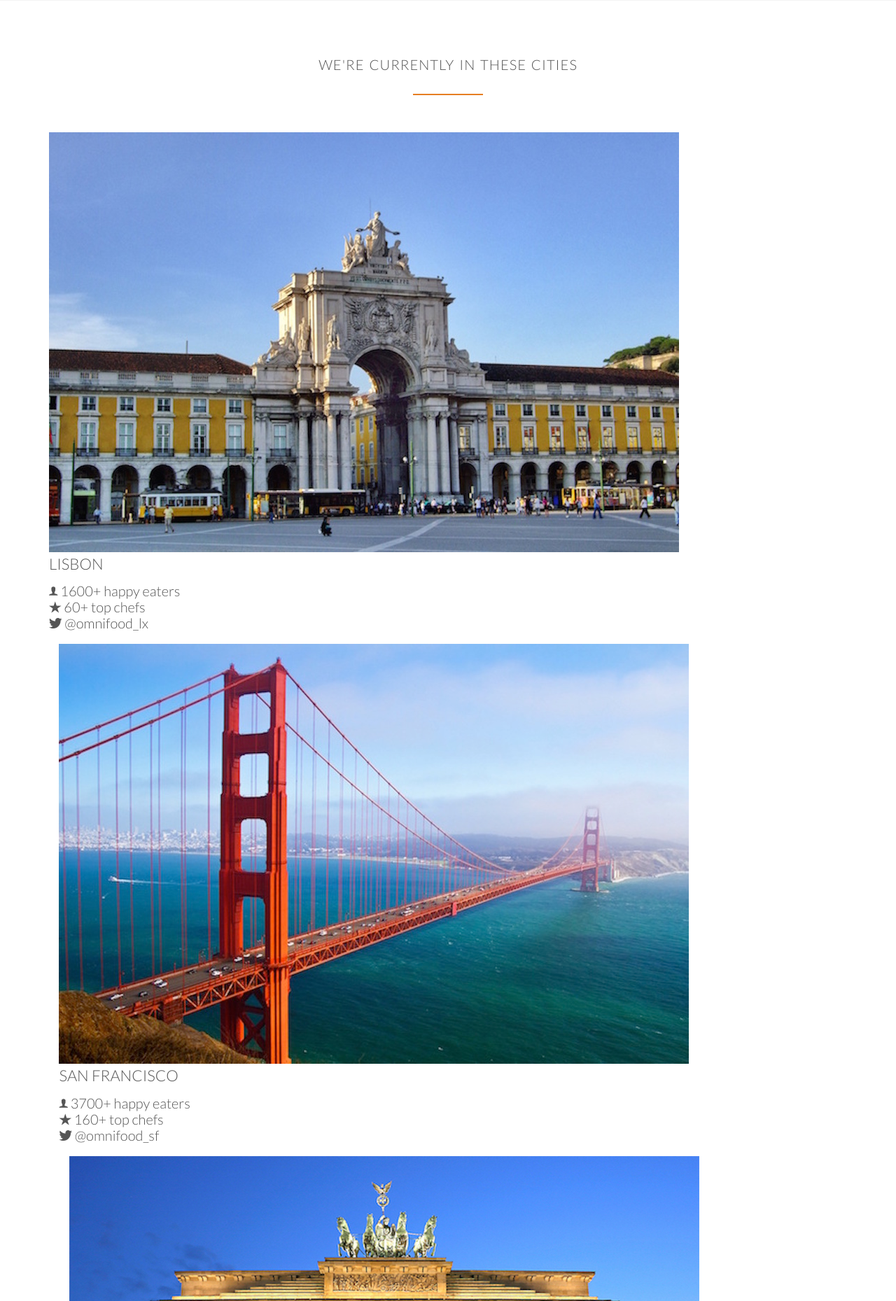
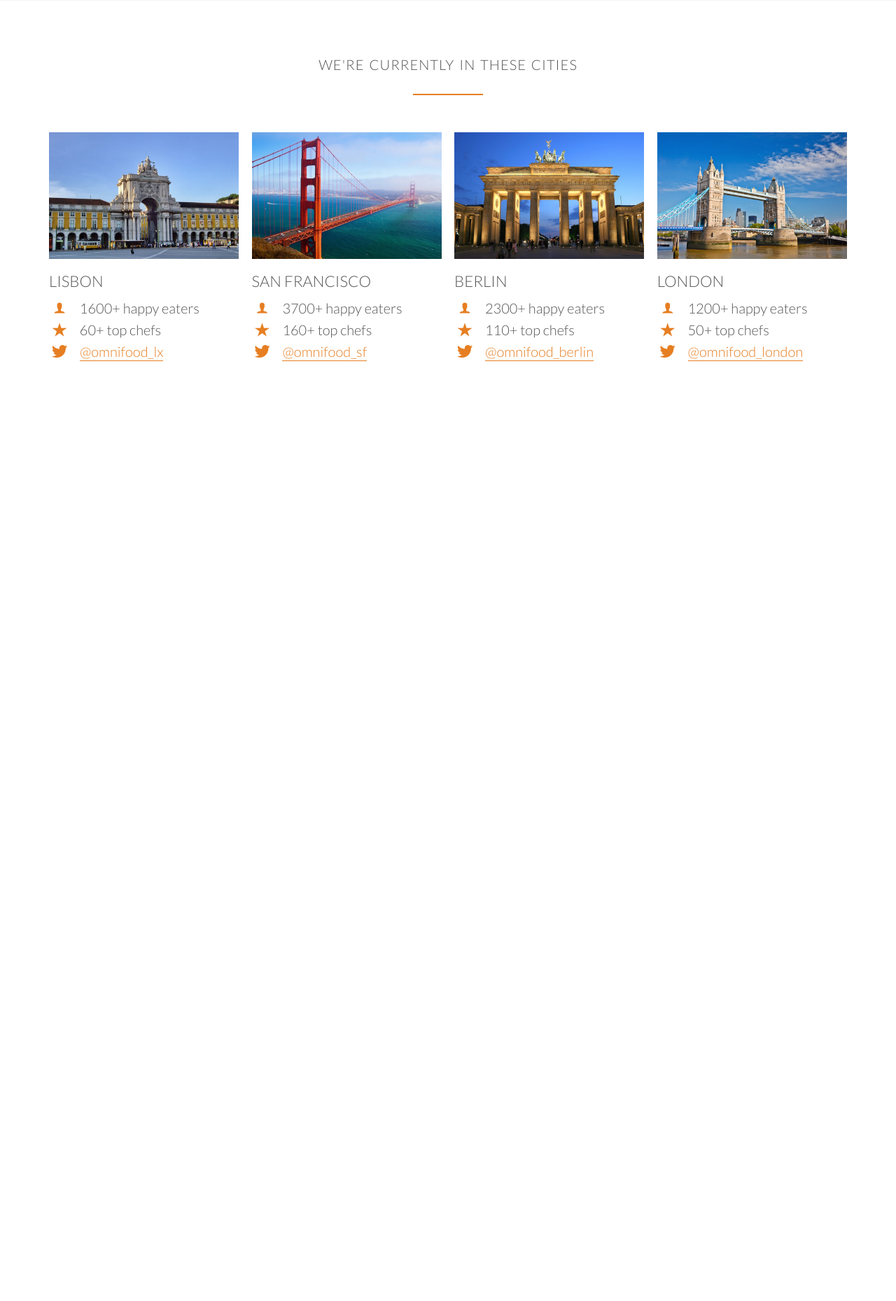
Before and after one commit to RJDulac/omnifood, a PHP site: page / in a window 1280 px wide. Shown: the part 2692-4551 px from the top of the page at 70% size. After the commit the page ends 3208 px from the top, so only its background shows below. Run offline with PHP 8.4, Linux system fonts and the light colour scheme; some web fonts are replaced.

Commit message:
cities section styled

```diff
--- a/index.html
+++ b/index.html
@@ -155,65 +155,68 @@
 			<h2>We're currently in these cities</h2>
 		</div>
 		<div class="row">
-			<div class="col 1-of-4 box">
+			<div class="col span-1-of-4 box">
 				<img src="resources/img/lisbon-3.jpg" alt="Lisbon">
 				<h3>Lisbon</h3>
 				<div class="city-feature">
-					<i class="ion-ios-person"></i>
+					<i class="ion-ios-person icon-small"></i>
 					1600+ happy eaters
 				</div>
 				<div class="city-feature">
-					<i class="ion-ios-star"></i>
+					<i class="ion-ios-star icon-small"></i>
 					60+ top chefs
 				</div>
 				<div class="city-feature">
-					<i class="ion-social-twitter"></i>
-					@omnifood_lx
+					<i class="ion-social-twitter icon-small"></i>
+					<a href="#">@omnifood_lx</a>
 				</div>
-			<div class="col 1-of-4 box">
+			</div>
+			<div class="col span-1-of-4 box">
 				<img src="resources/img/san-francisco.jpg" alt="San Francisco">
 				<h3>San Francisco</h3>
 				<div class="city-feature">
-					<i class="ion-ios-person"></i>
+					<i class="ion-ios-person icon-small"></i>
 					3700+ happy eaters
 				</div>
 				<div class="city-feature">
-					<i class="ion-ios-star"></i>
+					<i class="ion-ios-star icon-small"></i>
 					160+ top chefs
 				</div>
 				<div class="city-feature">
-					<i class="ion-social-twitter"></i>
-					@omnifood_sf
+					<i class="ion-social-twitter icon-small"></i>
+					<a href="#">@omnifood_sf</a>
 				</div>
-			<div class="col 1-of-4 box">
+			</div>
+			<div class="col span-1-of-4 box">
 				<img src="resources/img/berlin.jpg" alt="Berlin">
 				<h3>Berlin</h3>
 				<div class="city-feature">
-					<i class="ion-ios-person"></i>
+					<i class="ion-ios-person icon-small"></i>
 					2300+ happy eaters
 				</div>
 				<div class="city-feature">
-					<i class="ion-ios-star"></i>
+					<i class="ion-ios-star icon-small"></i>
 					110+ top chefs
 				</div>
-				<div class="city-feature">
-					<i class="ion-social-twitter"></i>
-					@omnifood_berlin
+					<div class="city-feature">
+						<i class="ion-social-twitter icon-small"></i>
+						<a href="#">@omnifood_berlin</a>
+					</div>
 				</div>
-			<div class="col 1-of-4 box">
+				<div class="col span-1-of-4 box">
 				<img src="resources/img/london.jpg" alt="London">
 				<h3>London</h3>
 				<div class="city-feature">
-					<i class="ion-ios-person"></i>
+					<i class="ion-ios-person icon-small"></i>
 					1200+ happy eaters
 				</div>
 				<div class="city-feature">
-					<i class="ion-ios-star"></i>
+					<i class="ion-ios-star icon-small"></i>
 					50+ top chefs
 				</div>
 				<div class="city-feature">
-					<i class="ion-social-twitter"></i>
-					@omnifood_london
+					<i class="ion-social-twitter icon-small"></i>
+					<a href="#">@omnifood_london</a>
 				</div>
 			</div>
 		</div>
--- a/resources/css/style.css
+++ b/resources/css/style.css
@@ -95,7 +95,7 @@ h3 {
 }
 
 /*--------------------------------------- */
-/* Buttons */
+/* Icons */
 /*--------------------------------------- */
 
 .icon-big {
@@ -104,6 +104,35 @@ h3 {
 	color: #e67e22;
 	margin-bottom: 10px;
 
+}
+
+.icon-small {
+	display: inline-block;
+	width: 30px;
+	text-align: center;
+	color: #e67e22;
+	font-size: 120%;
+	margin-right: 10px;
+	/*secrets to align text and icons*/
+	line-height: 120%;
+	vertical-align: middle;
+	margin-top: -5px;
+
+}
+
+/*links*/
+a:link,
+a:visited {
+	color: #e67e22;
+	text-decoration: none;
+	padding-bottom: 1px;
+	border-bottom: 1px solid #e67e22;
+	transition: border-bottom .2s, color: 0.2s;
+}
+a:hover,
+a:active {
+	color: #555;
+	border-bottom: 1px solid transparent;
 }
 
 
@@ -296,8 +325,26 @@ header {
 	font-size: 150%;
 	margin-right: 25px;
 }
+.btn-app:link,
+.btn-app:visited {
+	border: none;
+
+}
 .btn-app img {
 	height: 50px;
 	width: auto;
 	margin-right: 10px;
 }
+
+/*--------------------------------------- */
+/* Cities */
+/*--------------------------------------- */
+
+.box img {
+	width: 100%;
+	height: auto;
+	margin-bottom: 15px;
+}
+.city-feature {
+	margin-bottom: 5px;
+}
```
